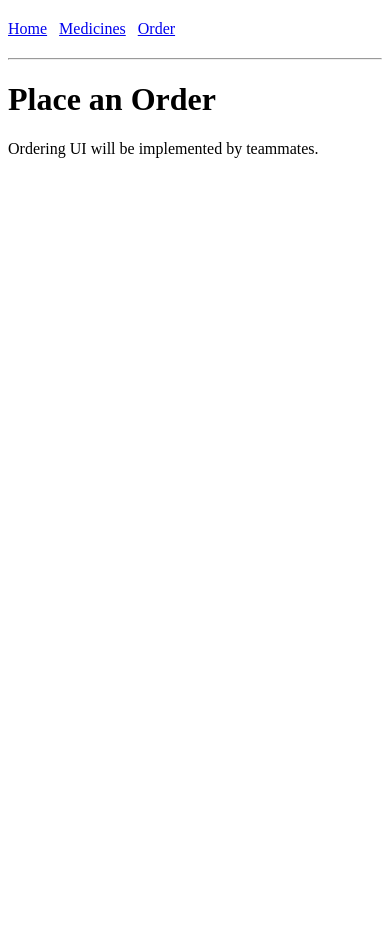
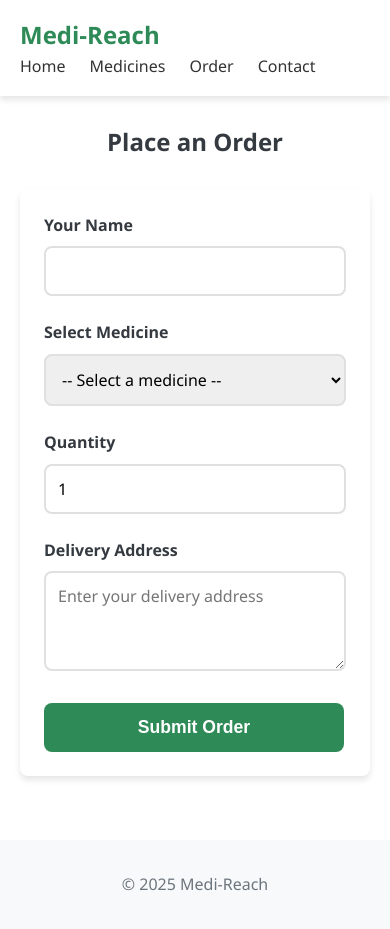
Before and after one commit to Ntwali111/Medi-Reach, a Flask app: page /order in a window 390 px wide. Before the commit the page ends 158 px from the top, so only its background shows below. Run offline with Flask 3, Linux system fonts and the light colour scheme; data comes from the database, SQL or seed files in the repository.

Commit message:
feat: add ordering system

```diff
--- a/app.py
+++ b/app.py
@@ -1,7 +1,8 @@
 from flask import Flask, url_for, render_template
 from api import api_bp
-from db import init_medicine_table, seed_medicines
+from db import init_medicine_table, init_orders_table, seed_medicines
 from auth import auth_bp
+from order import order_bp
 
 app = Flask(__name__)
 app.secret_key = "replace_with_a_secure_random_key"
@@ -9,9 +10,11 @@ app.secret_key = "replace_with_a_secure_random_key"
 # Register blueprints
 app.register_blueprint(api_bp)
 app.register_blueprint(auth_bp)
+app.register_blueprint(order_bp)
 
 # Initialize DB and seed medicines
 init_medicine_table()
+init_orders_table()
 seed_medicines()
 
 def nav():
@@ -40,9 +43,6 @@ def medicines():
 def contact():
     return nav() + "<h1>Place an Order</h1><p>Ordering UI will be implemented by teammates.</p>"
 
-@app.route("/order")
-def order():
-    return nav() + "<h1>Place an Order</h1><p>Ordering UI will be implemented by teammates.</p>"
 
 if __name__ == "__main__":
     app.run(debug=True)
--- a/db.py
+++ b/db.py
@@ -21,6 +21,32 @@ def init_medicine_table():
             id INTEGER PRIMARY KEY AUTOINCREMENT,
             name TEXT NOT NULL,
             price REAL NOT NULL
+        )
+    """
+    )
+    conn.commit()
+    conn.close()
+
+
+def init_orders_table():
+    """Create orders table if not exists."""
+    conn = get_db_connection()
+    cursor = conn.cursor()
+    cursor.execute(
+        """
+        CREATE TABLE IF NOT EXISTS orders (
+            id INTEGER PRIMARY KEY AUTOINCREMENT,
+            user_id INTEGER,
+            medicine_id INTEGER NOT NULL,
+            medicine_name TEXT NOT NULL,
+            quantity INTEGER NOT NULL DEFAULT 1,
+            total_price REAL NOT NULL,
+            delivery_address TEXT NOT NULL,
+            customer_name TEXT NOT NULL,
+            status TEXT DEFAULT 'pending',
+            created_at TIMESTAMP DEFAULT CURRENT_TIMESTAMP,
+            FOREIGN KEY (user_id) REFERENCES users(id),
+            FOREIGN KEY (medicine_id) REFERENCES medicines(id)
         )
     """
     )
--- /dev/null
+++ b/order.py
@@ -0,0 +1,113 @@
+from flask import Blueprint, render_template, request, redirect, url_for, session, flash
+from db import get_db_connection
+
+order_bp = Blueprint("order", __name__)
+
+
+@order_bp.route("/order")
+def order():
+    """Display order form with available medicines."""
+    conn = get_db_connection()
+    cursor = conn.cursor()
+    cursor.execute("SELECT id, name, price FROM medicines ORDER BY name")
+    medicines = [dict(row) for row in cursor.fetchall()]
+    conn.close()
+
+    user_id = session.get("user_id")
+    user_name = session.get("user_name", "")
+
+    return render_template("order.html", medicines=medicines, user_name=user_name)
+
+
+@order_bp.route("/order/submit", methods=["POST"])
+def submit_order():
+    """Handle order submission and store in database."""
+    try:
+        medicine_id = request.form.get("medicine_id")
+        quantity = request.form.get("quantity", "1")
+        delivery_address = request.form.get("address", "").strip()
+        customer_name = request.form.get("customer_name", "").strip()
+
+        if not medicine_id:
+            flash("Please select a medicine!", "error")
+            return redirect(url_for("order.order"))
+
+        if not delivery_address:
+            flash("Delivery address is required!", "error")
+            return redirect(url_for("order.order"))
+
+        if not customer_name:
+            flash("Your name is required!", "error")
+            return redirect(url_for("order.order"))
+
+        try:
+            medicine_id = int(medicine_id)
+            quantity = int(quantity)
+            if quantity <= 0:
+                raise ValueError("Quantity must be positive")
+        except ValueError:
+            flash("Invalid quantity!", "error")
+            return redirect(url_for("order.order"))
+
+        conn = get_db_connection()
+        cursor = conn.cursor()
+
+        cursor.execute("SELECT id, name, price FROM medicines WHERE id = ?", (medicine_id,))
+        medicine = cursor.fetchone()
+
+        if not medicine:
+            conn.close()
+            flash("Medicine not found!", "error")
+            return redirect(url_for("order.order"))
+
+        total_price = float(medicine["price"]) * quantity
+        user_id = session.get("user_id")
+
+        cursor.execute(
+            """
+            INSERT INTO orders (user_id, medicine_id, medicine_name, quantity, total_price, delivery_address, customer_name, status)
+            VALUES (?, ?, ?, ?, ?, ?, ?, 'pending')
+        """,
+            (
+                user_id,
+                medicine_id,
+                medicine["name"],
+                quantity,
+                total_price,
+                delivery_address,
+                customer_name,
+            ),
+        )
+
+        order_id = cursor.lastrowid
+        conn.commit()
+        conn.close()
+
+        flash("Order placed successfully!", "success")
+        return redirect(url_for("order.confirm_order", order_id=order_id))
+
+    except Exception as e:
+        flash(f"An error occurred: {str(e)}", "error")
+        return redirect(url_for("order.order"))
+
+
+@order_bp.route("/order/confirm/<int:order_id>")
+def confirm_order(order_id):
+    """Display order confirmation."""
+    conn = get_db_connection()
+    cursor = conn.cursor()
+    cursor.execute(
+        """
+        SELECT id, medicine_name, quantity, total_price, delivery_address, customer_name, status, created_at
+        FROM orders WHERE id = ?
+    """,
+        (order_id,),
+    )
+    order = cursor.fetchone()
+    conn.close()
+
+    if not order:
+        flash("Order not found!", "error")
+        return redirect(url_for("order.order"))
+
+    return render_template("order_confirm.html", order=dict(order))
--- a/static/css/styles.css
+++ b/static/css/styles.css
@@ -417,6 +417,219 @@ p {
   }
 }
 
+/* Form Styles */
+.form {
+  max-width: 600px;
+  margin: 2rem auto;
+  background: var(--white);
+  padding: 2rem;
+  border-radius: var(--border-radius);
+  box-shadow: var(--shadow);
+}
+
+.form label {
+  display: block;
+  margin-bottom: 1.5rem;
+}
+
+.form label span {
+  display: block;
+  margin-bottom: 0.5rem;
+  font-weight: 600;
+  color: var(--dark-color);
+}
+
+.form input[type="text"],
+.form input[type="number"],
+.form select,
+.form textarea {
+  width: 100%;
+  padding: 12px;
+  border: 2px solid #e0e0e0;
+  border-radius: var(--border-radius);
+  font-size: 1rem;
+  transition: var(--transition);
+  font-family: inherit;
+}
+
+.form input[type="text"]:focus,
+.form input[type="number"]:focus,
+.form select:focus,
+.form textarea:focus {
+  outline: none;
+  border-color: var(--primary-color);
+  box-shadow: 0 0 0 3px rgba(46, 139, 87, 0.1);
+}
+
+.form textarea {
+  resize: vertical;
+  min-height: 100px;
+}
+
+.form .btn {
+  width: 100%;
+  background-color: var(--primary-color);
+  color: var(--white);
+  padding: 14px;
+  font-size: 1.1rem;
+}
+
+.form .btn:hover {
+  background-color: var(--primary-dark);
+}
+
+/* Order Confirmation Styles */
+.order-confirmation {
+  max-width: 700px;
+  margin: 2rem auto;
+}
+
+.confirmation-box {
+  background: var(--white);
+  padding: 2rem;
+  border-radius: var(--border-radius);
+  box-shadow: var(--shadow);
+}
+
+.success-message {
+  background-color: #d4edda;
+  color: #155724;
+  padding: 1rem;
+  border-radius: var(--border-radius);
+  margin-bottom: 2rem;
+  text-align: center;
+  font-size: 1.1rem;
+  font-weight: 600;
+}
+
+.order-details {
+  margin: 2rem 0;
+}
+
+.order-details h3 {
+  color: var(--primary-color);
+  margin-bottom: 1.5rem;
+}
+
+.order-table {
+  width: 100%;
+  border-collapse: collapse;
+}
+
+.order-table tr {
+  border-bottom: 1px solid #e0e0e0;
+}
+
+.order-table tr:last-child {
+  border-bottom: none;
+}
+
+.order-table td {
+  padding: 1rem 0.5rem;
+  vertical-align: top;
+}
+
+.order-table td:first-child {
+  width: 40%;
+  color: var(--text-light);
+}
+
+.order-table td:last-child {
+  font-weight: 600;
+  color: var(--dark-color);
+}
+
+.actions {
+  display: flex;
+  gap: 1rem;
+  margin-top: 2rem;
+  flex-wrap: wrap;
+}
+
+.actions .btn {
+  flex: 1;
+  min-width: 150px;
+  text-align: center;
+  background-color: var(--primary-color);
+  color: var(--white);
+  padding: 12px 24px;
+}
+
+.actions .btn:hover {
+  background-color: var(--primary-dark);
+}
+
+/* Flash Messages */
+.flash-list {
+  list-style: none;
+  margin: 1rem 0;
+}
+
+.flash {
+  padding: 1rem;
+  border-radius: var(--border-radius);
+  margin-bottom: 0.5rem;
+}
+
+.flash.success {
+  background-color: #d4edda;
+  color: #155724;
+  border: 1px solid #c3e6cb;
+}
+
+.flash.error {
+  background-color: #f8d7da;
+  color: #721c24;
+  border: 1px solid #f5c6cb;
+}
+
+/* Site Header */
+.site-header {
+  background-color: var(--white);
+  box-shadow: var(--shadow);
+  padding: 1rem 0;
+  margin-bottom: 2rem;
+}
+
+.site-header .container {
+  display: flex;
+  justify-content: space-between;
+  align-items: center;
+  flex-wrap: wrap;
+}
+
+.brand {
+  font-size: 1.5rem;
+  font-weight: 700;
+  color: var(--primary-color);
+  text-decoration: none;
+}
+
+.nav {
+  display: flex;
+  gap: 1.5rem;
+  flex-wrap: wrap;
+}
+
+.nav a {
+  color: var(--text-color);
+  text-decoration: none;
+  font-weight: 500;
+  transition: var(--transition);
+}
+
+.nav a:hover {
+  color: var(--primary-color);
+}
+
+.site-footer {
+  margin-top: 4rem;
+  padding: 2rem 0;
+  background-color: var(--light-color);
+  text-align: center;
+  color: var(--text-light);
+}
+
 @media (max-width: 480px) {
   h1 {
     font-size: 1.8rem;
@@ -434,4 +647,16 @@ p {
     width: 250px;
     height: 450px;
   }
+
+  .form {
+    padding: 1.5rem;
+  }
+
+  .actions {
+    flex-direction: column;
+  }
+
+  .actions .btn {
+    width: 100%;
+  }
 }
--- a/templates/order.html
+++ b/templates/order.html
@@ -2,20 +2,32 @@
 {% block title %}Medi-Reach | Order{% endblock %}
 {% block content %}
   <h2>Place an Order</h2>
-  <form method="post" class="form">
+  <form method="post" action="{{ url_for('order.submit_order') }}" class="form">
     <label>
       <span>Your Name</span>
-      <input type="text" name="customer_name" required />
+      <input type="text" name="customer_name" value="{{ user_name }}" required />
     </label>
 
     <label>
-      <span>Medicine Name</span>
-      <input type="text" name="medicine_name" required />
+      <span>Select Medicine</span>
+      <select name="medicine_id" required>
+        <option value="">-- Select a medicine --</option>
+        {% for medicine in medicines %}
+        <option value="{{ medicine.id }}" data-price="{{ medicine.price }}">
+          {{ medicine.name }} - ${{ "%.2f"|format(medicine.price) }}
+        </option>
+        {% endfor %}
+      </select>
+    </label>
+
+    <label>
+      <span>Quantity</span>
+      <input type="number" name="quantity" value="1" min="1" required />
     </label>
 
     <label>
       <span>Delivery Address</span>
-      <textarea name="address" rows="3" required></textarea>
+      <textarea name="address" rows="3" placeholder="Enter your delivery address" required></textarea>
     </label>
 
     <button class="btn" type="submit">Submit Order</button>
```
Also changed, not shown: templates/order_confirm.html (added, +53 -0 lines).
